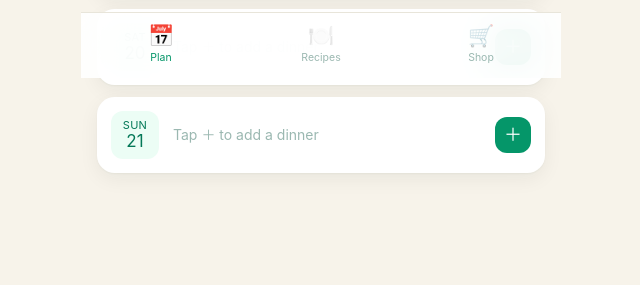
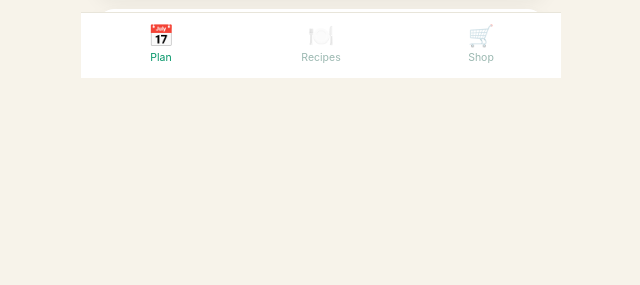
Before and after one commit to g00df00t/mediterranean, a plain HTML site: page index.html in a window 1280 px wide. Shown: the part 722-1007 px from the top of the page, without its empty margins (319-959 px from the left). After the commit the page ends 800 px from the top, so only its background shows below. Drawn offline with Linux system fonts and the light colour scheme.

Commit message:
Add files via upload

```diff
--- a/index.html
+++ b/index.html
@@ -32,13 +32,17 @@
   @keyframes slideup{from{transform:translateY(100%);}to{transform:none;}}
   .press:active{transform:scale(.96);transition:transform .08s;}
   .bar-fill{transition:width .35s cubic-bezier(.2,.8,.2,1);}
+  /* app shell: fixed-height frame, only <main> scrolls so the nav stays anchored */
+  html,body{height:100%;}
+  #app{height:100vh;height:100dvh;overflow:hidden;}
+  #app>main{-webkit-overflow-scrolling:touch;}
 </style>
 </head>
 <body class="text-emerald-950">
-<div class="max-w-[480px] mx-auto min-h-screen relative">
+<div id="app" class="max-w-[480px] mx-auto relative flex flex-col">
 
   <!-- HEADER -->
-  <header class="sticky top-0 z-20 bg-gradient-to-br from-brand-700 to-brand-600 text-white px-5 pt-safe pb-5 rounded-b-3xl shadow-lift">
+  <header class="shrink-0 z-20 bg-gradient-to-br from-brand-700 to-brand-600 text-white px-5 pt-safe pb-5 rounded-b-3xl shadow-lift">
     <div class="flex items-center gap-3">
       <div class="w-11 h-11 rounded-2xl bg-white/15 flex items-center justify-center text-2xl backdrop-blur shrink-0">🫒</div>
       <div class="min-w-0">
@@ -48,7 +52,7 @@
     </div>
   </header>
 
-  <main class="px-4 pt-5 pb-28">
+  <main class="flex-1 overflow-y-auto px-4 pt-5 pb-5">
     <!-- PLAN -->
     <section id="view-plan" class="view active">
       <div class="grid grid-cols-3 gap-2.5 mb-5">
@@ -101,8 +105,8 @@
     </section>
   </main>
 
-  <!-- BOTTOM NAV -->
-  <nav class="fixed bottom-0 left-1/2 -translate-x-1/2 w-full max-w-[480px] bg-white/90 backdrop-blur-xl border-t border-sand-200 flex pb-safe pt-2 z-30">
+  <!-- BOTTOM NAV (anchored: in-flow bottom of the flex column) -->
+  <nav class="shrink-0 bg-white border-t border-sand-200 flex pb-safe pt-2 z-30">
     <button id="nav-plan" onclick="show('plan')" class="flex-1 flex flex-col items-center gap-1 text-brand-600 py-1">
       <span class="text-[21px] leading-none">📅</span><span class="text-[10.5px] font-600">Plan</span></button>
     <button id="nav-recipes" onclick="show('recipes')" class="flex-1 flex flex-col items-center gap-1 text-emerald-900/40 py-1">
@@ -254,7 +258,7 @@ function show(v){
   });
   if(v==="shop")renderShop();
   if(v==="recipes")renderRecipes();
-  window.scrollTo(0,0);
+  const m=document.querySelector("main");if(m)m.scrollTop=0;
 }
 
 /* ============ PLAN ============ */
--- a/sw.js
+++ b/sw.js
@@ -1,5 +1,5 @@
 /* Pat's Mediterranean Bistro - offline service worker */
-const CACHE = 'opa-kitchen-v3';
+const CACHE = 'opa-kitchen-v4';
 const ASSETS = [
   './',
   'index.html',
```
